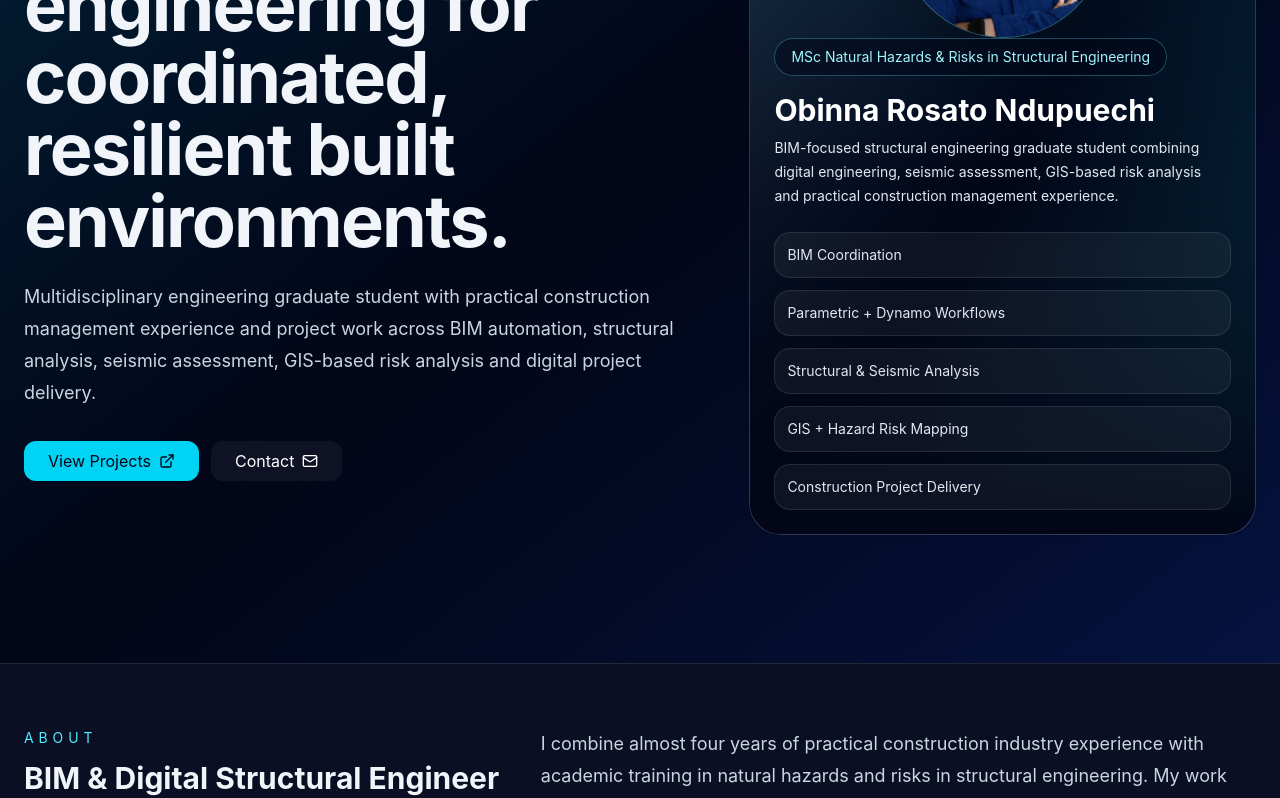
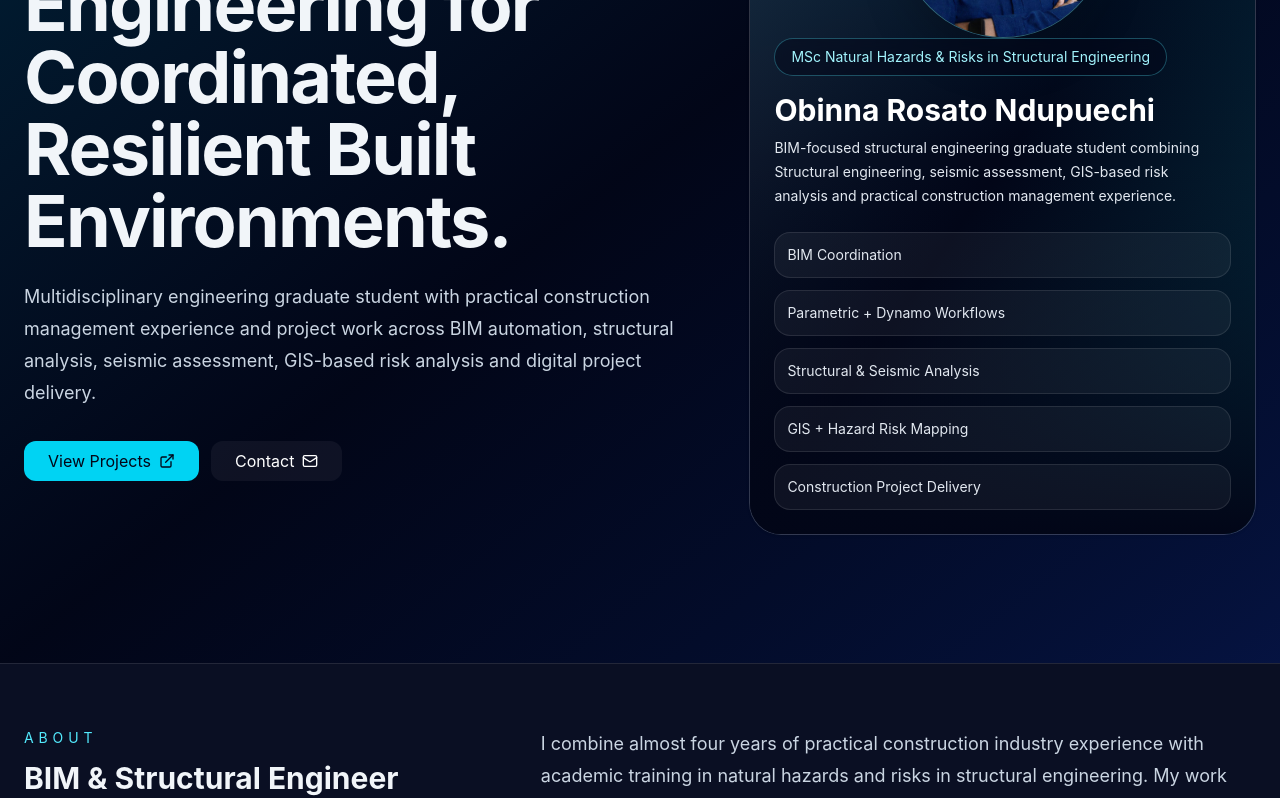
Before and after one commit to Obirossndu-creator/Public, a React (Vite) app: page / in a window 1280 px wide. Shown: the part 420-1218 px from the top of the page. Built offline with nearby package versions, Linux system fonts and the light colour scheme.

Commit message:
Updated project captions

```diff
--- a/src/App.jsx
+++ b/src/App.jsx
@@ -99,7 +99,7 @@ const coalesceVisualCards = makeCards([
 ]);
 
 const zentroaVisualCards = makeCards([
-  ["Foundation & Infrastructure Works", "Welding Works", "Site Progress", "from-orange-200 via-orange-700 to-stone-950", "/portfolio_assets/marketing suite in cons.png"],
+  ["Construction Phase", "Welding Works", "Site Progress", "from-orange-200 via-orange-700 to-stone-950", "/portfolio_assets/marketing suite in cons.png"],
   ["Marketing / Prototype Building", "Completed architectural showcase unit used for client presentation", "Show Unit", "from-stone-100 via-orange-500 to-slate-950", "/portfolio_assets/marketing suite completed.png"],
   ["Estate Construction Progress", "Multi-building residential development under simultaneous construction phases", "Aerial Progress", "from-amber-100 via-yellow-700 to-stone-950", "/portfolio_assets/zen overview 1.png"],
 ]);
@@ -305,12 +305,12 @@ const uiText = {
     navExperience: "Experience",
     navContact: "Contact",
     heroBadge: "BIM Engineer • Structural Engineering • Construction • Risk Analysis",
-    heroTitle: "Digital structural engineering for coordinated, resilient built environments.",
+    heroTitle: "Structural Engineering for Coordinated, Resilient Built Environments.",
     heroText: "Multidisciplinary engineering graduate student with practical construction management experience and project work across BIM automation, structural analysis, seismic assessment, GIS-based risk analysis and digital project delivery.",
     viewProjects: "View Projects",
     contact: "Contact",
     aboutLabel: "About",
-    aboutTitle: "BIM & Digital Structural Engineer",
+    aboutTitle: "BIM & Structural Engineer",
     aboutText: "I combine almost four years of practical construction industry experience with academic training in natural hazards and risks in structural engineering. My work sits at the intersection of BIM, structural engineering, construction management and resilience-oriented analysis.",
     competenciesLabel: "Core Competencies",
     competenciesTitle: "Technical profile",
@@ -322,9 +322,9 @@ const uiText = {
     softwareLabel: "Software",
     contactLabel: "Contact",
     contactTitle: "Let’s connect",
-    contactText: "Available for BIM, digital construction, structural engineering and resilience-oriented engineering opportunities.",
+    contactText: "Available for BIM, Construction, Structural Engineering and Resilience-oriented Engineering Opportunities.",
     profileBadge: "MSc Natural Hazards & Risks in Structural Engineering",
-    profileText: "BIM-focused structural engineering graduate student combining digital engineering, seismic assessment, GIS-based risk analysis and practical construction management experience.",
+    profileText: "BIM-focused structural engineering graduate student combining Structural engineering, seismic assessment, GIS-based risk analysis and practical construction management experience.",
     videoLabel: "Process Videos",
     videoText: "Workflow demonstrations linked to this project.",
   },
@@ -334,13 +334,13 @@ const uiText = {
     navCompetencies: "Kompetenzen",
     navExperience: "Erfahrung",
     navContact: "Kontakt",
-    heroBadge: "BIM-Ingenieur • Tragwerksplanung • Digitales Bauen • Risikoanalyse",
-    heroTitle: "Digitale Tragwerksplanung für koordinierte und resiliente Bauprojekte.",
+    heroBadge: "BIM-Ingenieur • Tragwerksplanung • Bauen • Risikoanalyse",
+    heroTitle: "Tragwerksplanung für koordinierte und resiliente Bauprojekte.",
     heroText: "Multidisziplinärer Masterstudent im Ingenieurwesen mit praktischer Erfahrung im Baumanagement und Projektarbeit in BIM-Automatisierung, Strukturanalyse, seismischer Bewertung, GIS-basierter Risikoanalyse und digitaler Projektabwicklung.",
     viewProjects: "Projekte ansehen",
     contact: "Kontakt",
     aboutLabel: "Über mich",
-    aboutTitle: "BIM- und digitaler Tragwerksingenieur",
+    aboutTitle: "BIM- und Tragwerksingenieur",
     aboutText: "Ich verbinde fast vier Jahre praktische Erfahrung in der Bauindustrie mit akademischer Ausbildung im Bereich Naturgefahren und Risiken im Bauingenieurwesen. Meine Arbeit liegt an der Schnittstelle von BIM, Tragwerksplanung, Baumanagement und resilienter Strukturanalyse.",
     competenciesLabel: "Kernkompetenzen",
     competenciesTitle: "Technisches Profil",
```
